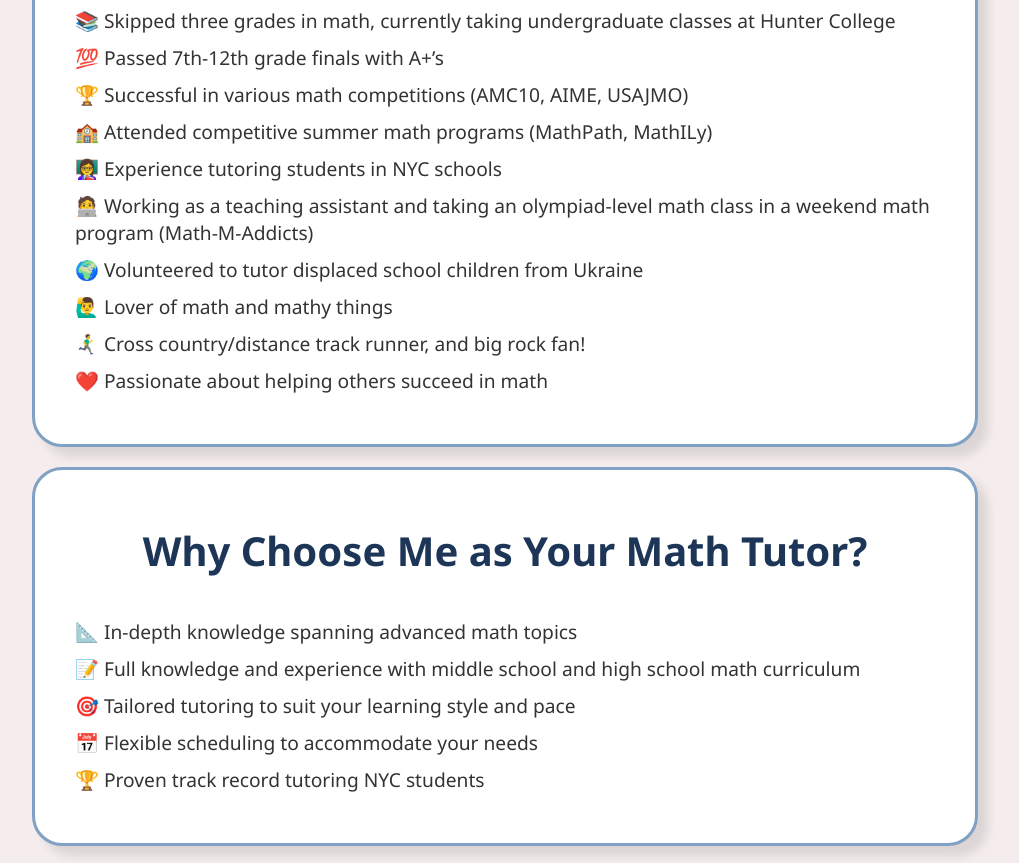
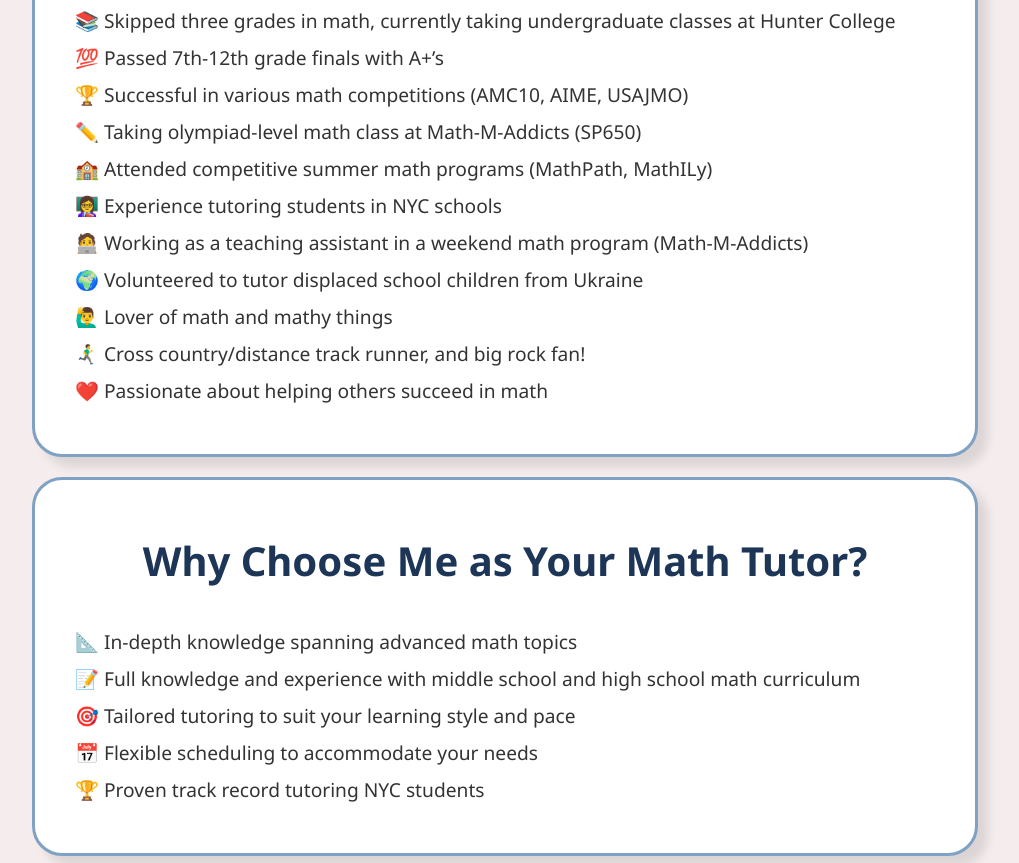
Before and after one commit to maxelchip/Max-s-Math-Tutoring, a plain HTML site: page index.html in a window 1280 px wide. Shown: the part 1289-2152 px from the top of the page, without its empty margins (135-1154 px from the left). Drawn offline with Linux system fonts and the light colour scheme.

Commit message:
more stuff

```diff
--- a/index.html
+++ b/index.html
@@ -65,9 +65,10 @@
             <li>📚  Skipped three grades in math, currently taking undergraduate classes at Hunter College</li>
             <li>💯  Passed 7th-12th grade finals with A+’s</li>
             <li>🏆  Successful in various math competitions (AMC10, AIME, USAJMO)</li>
+            <li>✏️  Taking olympiad-level math class at Math-M-Addicts (SP650)</li>
             <li>🏫  Attended competitive summer math programs (MathPath, MathILy)</li>
             <li>👩‍🏫  Experience tutoring students in NYC schools</li>
-            <li>🧑‍💻  Working as a teaching assistant and taking an olympiad-level math class in a weekend math program (Math-M-Addicts)</li>
+            <li>🧑‍💻  Working as a teaching assistant in a weekend math program (Math-M-Addicts)</li>
             <li>🌍  Volunteered to tutor displaced school children from Ukraine</li>
             <li>🙋‍♂️  Lover of math and mathy things</li>
             <li>🏃‍♂️‍➡️  Cross country/distance track runner, and big rock fan!</li>
```
Also changed, not shown: portfolio.html (+1 -0 lines).
